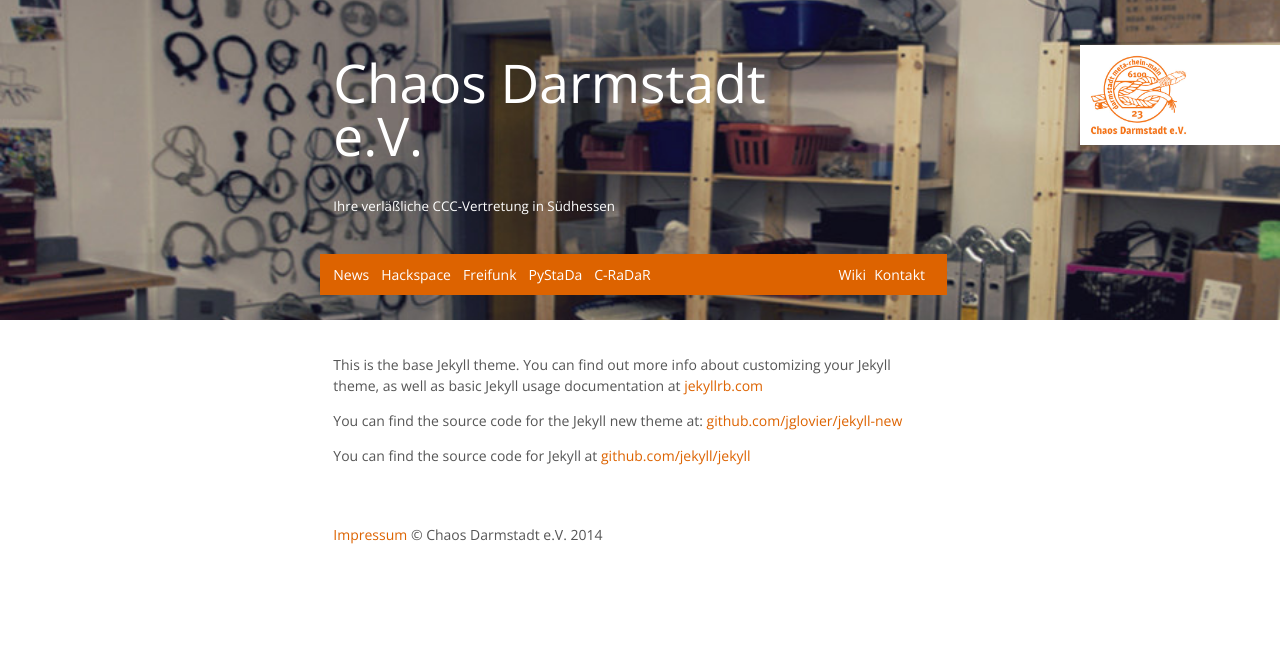
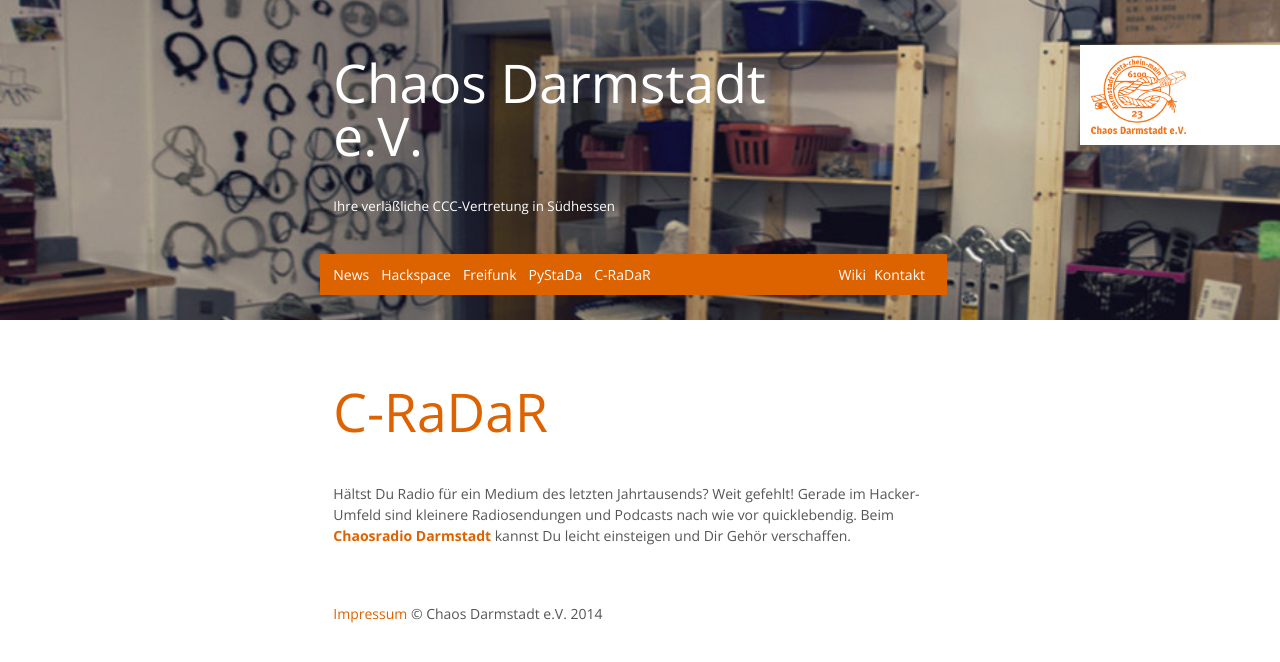
Before and after one commit to ChaosDarmstadt/chaos-darmstadt.de, a Jekyll site: the page built from c-radar.md, in a window 1280 px wide. Shown: the top 662 px of the page. Built offline with Jekyll 4.4.1, drawn with Linux system fonts in a browser that asks for light colours.

Commit message:
more pages!

```diff
--- a/c-radar.md
+++ b/c-radar.md
@@ -1,11 +1,12 @@
 ---
 layout: page
 title: C-RaDaR
-permalink: /cradar/
+permalink: /c-radar.html
 ---
 
-This is the base Jekyll theme. You can find out more info about customizing your Jekyll theme, as well as basic Jekyll usage documentation at [jekyllrb.com](http://jekyllrb.com/)
+C-RaDaR
+=======
 
-You can find the source code for the Jekyll new theme at: [github.com/jglovier/jekyll-new](https://github.com/jglovier/jekyll-new)
-
-You can find the source code for Jekyll at [github.com/jekyll/jekyll](https://github.com/jekyll/jekyll)
+Hältst Du Radio für ein Medium des letzten Jahrtausends? Weit gefehlt! Gerade
+im Hacker-Umfeld sind kleinere Radiosendungen und Podcasts nach wie vor
+quicklebendig. Beim [**Chaosradio Darmstadt**](https://c-radar.ccc.de) kannst Du leicht einsteigen und Dir Gehör verschaffen.
```
Also changed, not shown: freifunk.md (added, +15 -0 lines), hackspace.md (added, +15 -0 lines), pystada.md (added, +14 -0 lines).
